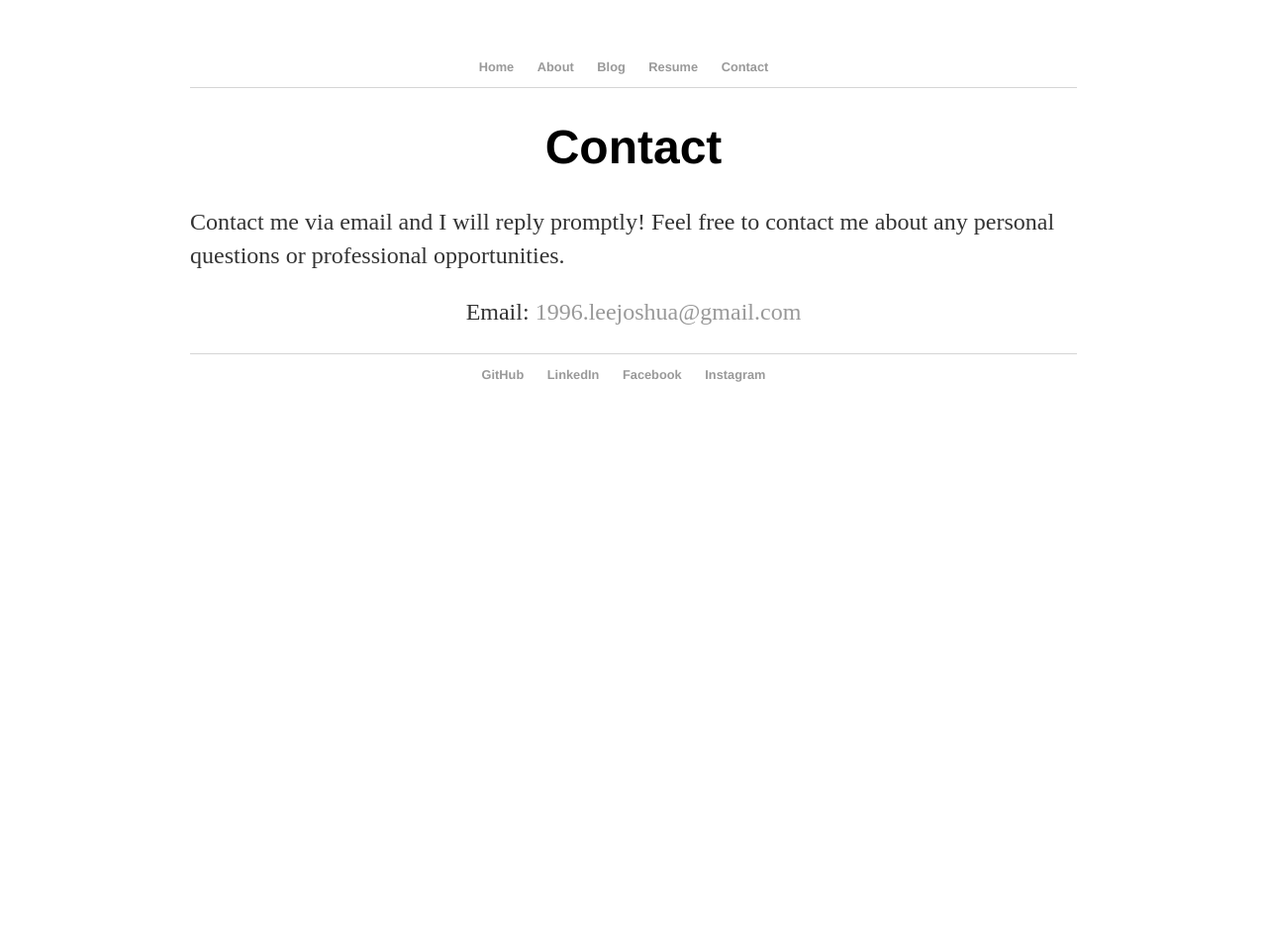
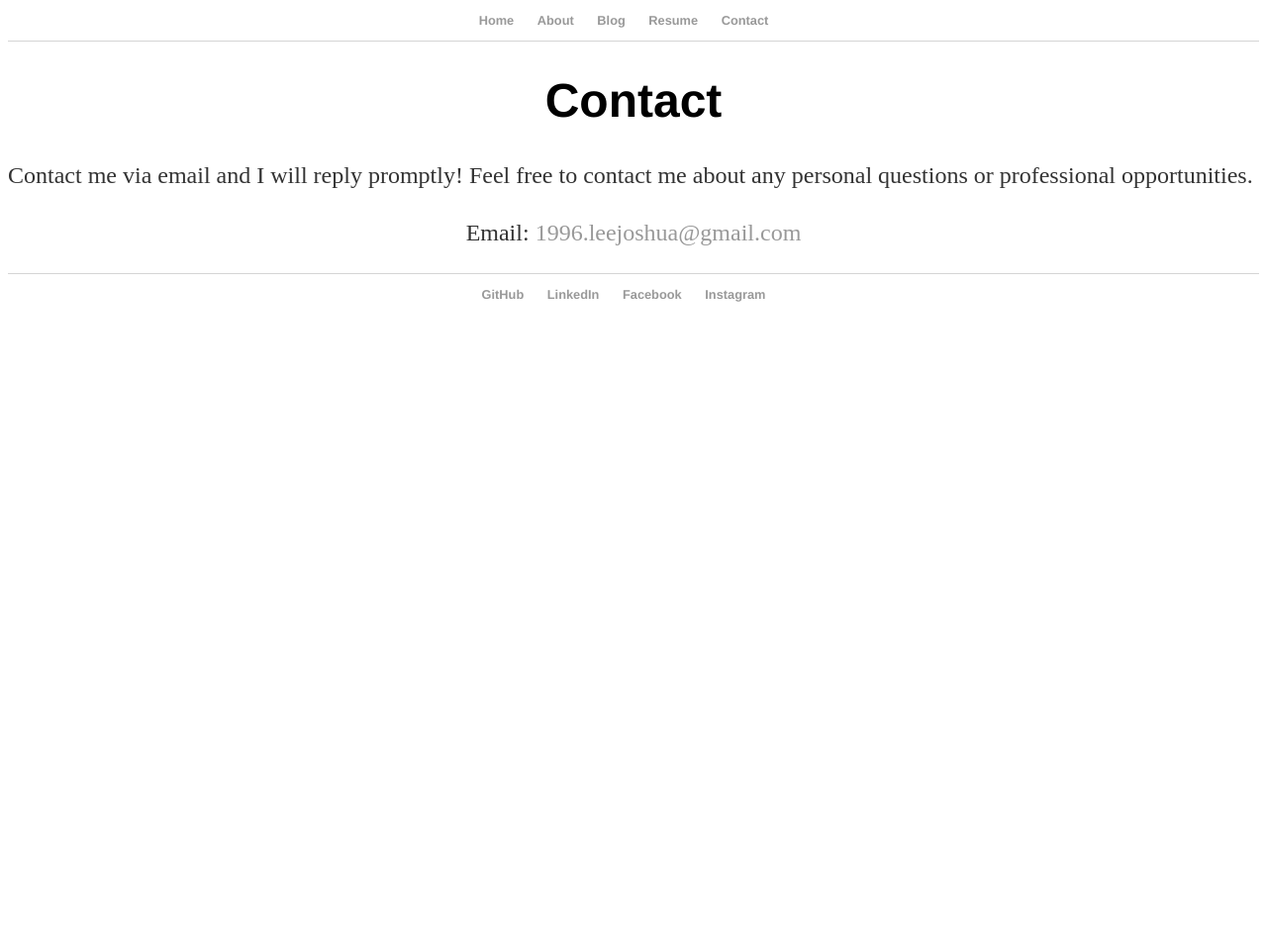
Before and after one commit to 1996leejoshua/1996leejoshua.github.io, a Jekyll site: the page built from contact/index.html, in a window 1280 px wide. Shown: the whole page at 99% size. Built offline with Jekyll 4.4.1, drawn with Linux system fonts in a browser that asks for light colours; after the commit the page ends 913 px from its top, so only the background shows below that.

Commit message:
Update main.css

```diff
--- a/css/main.css
+++ b/css/main.css
@@ -1,8 +1,8 @@
-body {
+/*body {*/
     /*background: url(https://user-images.githubusercontent.com/30760624/29677453-fea2ccca-88af-11e7-916e-21f1b03ee384.png) repeat 0 0;*/
-    margin: 60px auto;
-    width: 70%;
-}
+    /*margin: 60px auto;*/
+    /*width: 70%;*/
+/*}*/
 nav ul, footer ul {
     font-family:'Helvetica', 'Arial', 'Sans-Serif';
     padding: 0px;
```
